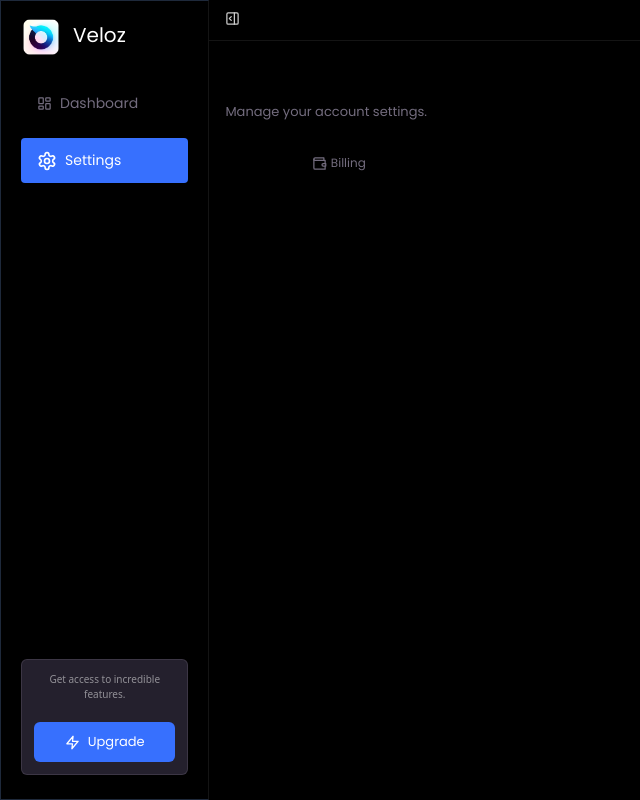
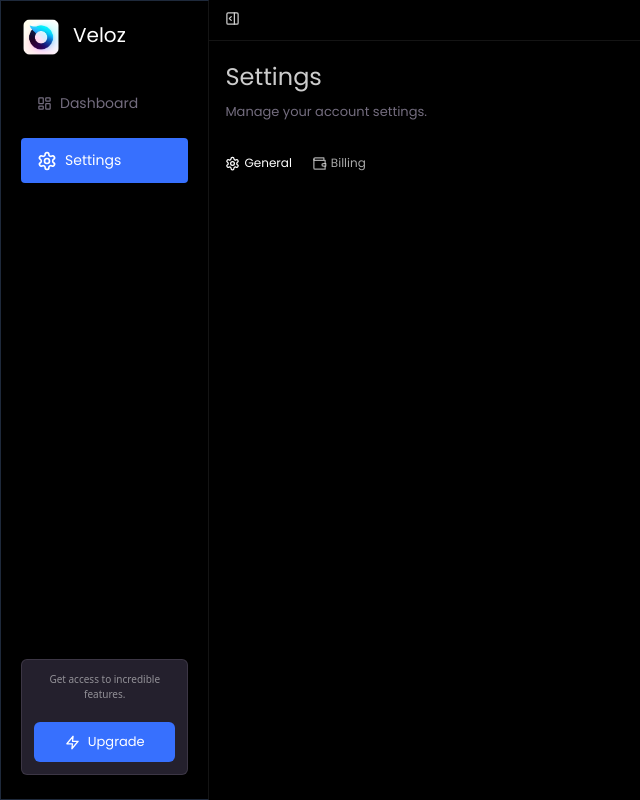
Before and after one commit to veloz-org/veloz-zeus, a Next.js app: page /app/settings in a window 1280 px wide. Shown: the whole page, without its empty margins (0-640 px from the left). Built offline with nearby package versions, Linux system fonts and the light colour scheme; no server answers; the database is empty; sample sign-in values are in the browser's storage.

Commit message:
Update dashboard and settings page styles

```diff
--- a/src/app/app/dashboard/page.tsx
+++ b/src/app/app/dashboard/page.tsx
@@ -54,7 +54,7 @@ function Dashboard() {
         <p className="">Loading...</p>
       ) : (
         <FlexColStart className="w-full">
-          <FlexRowStartCenter className="w-full h-auto flex-wrap py-3 px-2 gap-3">
+          <FlexRowStartCenter className="w-full h-auto flex-wrap py-3 px-3 md:px-7 gap-3">
             {dashboardStats.map((stat, i) => (
               <StatsCard
                 key={i}
@@ -68,8 +68,8 @@ function Dashboard() {
               />
             ))}
           </FlexRowStartCenter>
-          <FlexColStart className="w-full h-full p-2">
-            <FlexColCenter className="w-full h-full max-h-[300px] bg-white-300/50 text-center">
+          <FlexColStart className="w-full h-full px-3 md:px-7 py-4">
+            <FlexColCenter className="w-full h-full max-h-[300px] bg-white-300/50 dark:bg-dark-200 text-center">
               <p className="text-white-400 font-ppReg text-sm">
                 Place Content Here
               </p>
--- a/src/app/app/settings/page.tsx
+++ b/src/app/app/settings/page.tsx
@@ -36,7 +36,9 @@ function SettingsPage() {
   return (
     <FlexColStart className="w-full h-full">
       <FlexColStart className="w-full px-4 py-5">
-        <h1 className="text-dark-100 text-2xl font-ppSB">Settings</h1>
+        <h1 className="text-dark-100 dark:text-white-200 text-2xl font-ppSB">
+          Settings
+        </h1>
         <p className="text-gray-100 leading-none font-ppL text-[13px]">
           Manage your account settings.
         </p>
@@ -50,8 +52,10 @@ function SettingsPage() {
                 {renderTabIcon(t, activeTab)}
                 <span
                   className={cn(
-                    " font-ppSB text-[12px] group-hover:text-dark-100 transition-all",
-                    activeTab.key === t.key ? "text-dark-100" : "text-gray-100"
+                    " font-ppSB text-[12px] group-hover:text-dark-100 dark:group-hover:text-white-100 dark:text-white-300 transition-all",
+                    activeTab.key === t.key
+                      ? "text-dark-100 dark:text-white-100"
+                      : "text-gray-100"
                   )}
                 >
                   {t.title}
@@ -85,8 +89,10 @@ function renderTabIcon(tab: SettingsTabs, activeTab: SettingsTabs) {
       <Settings
         size={15}
         className={cn(
-          "group-hover:text-dark-100",
-          activeTab.key === "general" ? "text-dark-100" : "text-gray-100"
+          "group-hover:text-dark-100 dark:text-white-300",
+          activeTab.key === "general"
+            ? "text-dark-100 dark:text-white-100"
+            : "text-gray-100"
         )}
       />
     );
@@ -97,8 +103,10 @@ function renderTabIcon(tab: SettingsTabs, activeTab: SettingsTabs) {
       <Wallet
         size={15}
         className={cn(
-          "group-hover:text-dark-100",
-          activeTab.key === "billing" ? "text-dark-100" : "text-gray-100"
+          "group-hover:text-dark-100 dark:text-white-300",
+          activeTab.key === "billing"
+            ? "text-dark-100 dark:text-white-100"
+            : "text-gray-100"
         )}
       />
     );
--- a/src/components/settings/billing/index.tsx
+++ b/src/components/settings/billing/index.tsx
@@ -46,8 +46,10 @@ function BillingTab() {
   return (
     <FlexColStart className="w-full h-full">
       <FlexColStart className="w-full">
-        <p className="text-dark-100 font-ppSB text-[15px] ">Plan</p>
-        <p className="text-white-400 font-ppReg text-[12px] ">
+        <p className="text-dark-100 dark:text-white-100 font-ppSB text-[15px] ">
+          Plan
+        </p>
+        <p className="text-white-400 dark:text-white-300 font-ppReg text-[12px] ">
           {userInfo?.subscriptions.length === 0
             ? "No active subscription plan."
             : "Manage your subscription plans."}
@@ -130,14 +132,16 @@ function PricingPlanCard({
     <FlexColStart
       className={cn(
         "w-full max-w-[250px] py-3 px-4 rounded-md border-solid border-transparent",
-        activePlan ? "bg-blue-201 border-[2px] border-blue-101 " : "bg-blue-101"
+        activePlan
+          ? "bg-blue-201 dark:bg-dark-102 border-[2px] border-blue-101 "
+          : "bg-blue-101"
       )}
     >
       <FlexRowStartBtw className="w-full">
         <p
           className={cn(
-            "text-dark-100 font-ppSB text-[13px] ",
-            activePlan ? "text-dark-100" : "text-white-100"
+            "text-dark-100 dark:text-white-100 font-ppSB text-[13px] ",
+            activePlan ? "text-dark-100 dark:text-white-100" : "text-white-100"
           )}
         >
           {planName}
@@ -145,13 +149,17 @@ function PricingPlanCard({
         <p
           className={cn(
             "font-ppL text-[13px] ",
-            !activePlan ? "text-white-100/70" : "text-white-400"
+            !activePlan
+              ? "text-white-100/70 dark:text-white-300"
+              : "text-white-400"
           )}
         >
           <span
             className={cn(
               "font-ppSB",
-              activePlan ? "text-dark-100" : " text-white-100"
+              activePlan
+                ? "text-dark-100 dark:text-white-300"
+                : " text-white-100"
             )}
           >
             {currencyFormatter(planPrice, currency)}
@@ -181,9 +189,9 @@ function PricingPlanCard({
           <Button
             intent={"primary"}
             className={cn(
-              "h-[35px] bg-blue-201 group hover:bg-blue-101 hover:text-white-100 py-0 px-5 border-solid border-[1px]  border-blue-101  ",
+              "h-[35px] bg-blue-201 group hover:bg-blue-101 hover:text-white-100 py-0 px-5 border-solid border-[1px]  border-blue-101 ",
               activePlan
-                ? " disabled:text-white-400 hover:bg-blue-101 hover:text-white-100 text-blue-100"
+                ? " disabled:text-white-400 hover:bg-blue-101 hover:text-white-100 text-blue-100 dark:bg-blue-101 dark:text-white-100 dark:hover:bg-blue-101/80 dark:disabled:text-white-100/40"
                 : "disabled:bg-blue-201/40 disabled:text-white-100 hover:bg-blue-201/40 text-blue-101"
             )}
             onClick={() => getCustomerPortal(String(product_id))}
@@ -191,7 +199,7 @@ function PricingPlanCard({
           >
             <Wallet
               size={15}
-              className="group-disabled:text-white-400 group-hover:text-white-100 text-blue-100"
+              className="group-disabled:text-white-400 dark:group-disabled:text-white-100/40 dark:text-white-100 group-hover:text-white-100 text-blue-100"
             />
             <span className="font-ppReg text-[12px] ">Manage Billing</span>
           </Button>
```
